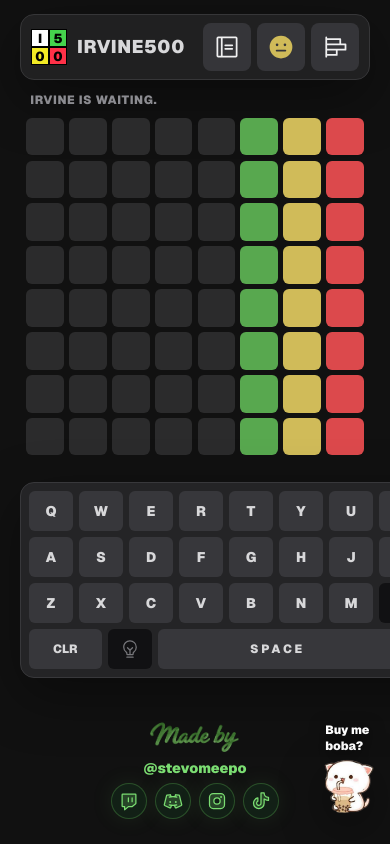
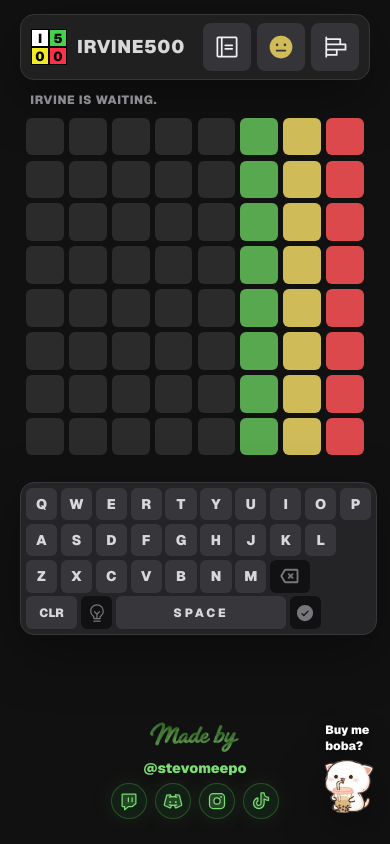
Before and after one commit to stevomeepo/irvine-500, a Next.js app: page / in a window 390 px wide. Built offline with nearby package versions, Linux system fonts and the light colour scheme.

Commit message:
Fit equal mobile keyboard keys on screen

```diff
--- a/app/globals.css
+++ b/app/globals.css
@@ -74,6 +74,10 @@ body > div {
     --board-gap: clamp(0.18rem, calc(var(--app-vh) * 0.62), 0.34rem);
     --board-font: clamp(1.1rem, calc(var(--app-vh) * 4), 1.75rem);
     --keyboard-margin: clamp(0.8rem, calc(var(--app-vh) * 2.45), 1.15rem);
+    --keyboard-pad: clamp(0.24rem, 1.25vw, 0.38rem);
+    --key-height: clamp(1.65rem, 8.35vw, 2.08rem);
+    --key-width: clamp(1.55rem, 8vw, 2.05rem);
+    --key-gap: clamp(0.12rem, 0.95vw, 0.24rem);
   }
 }
 
```
